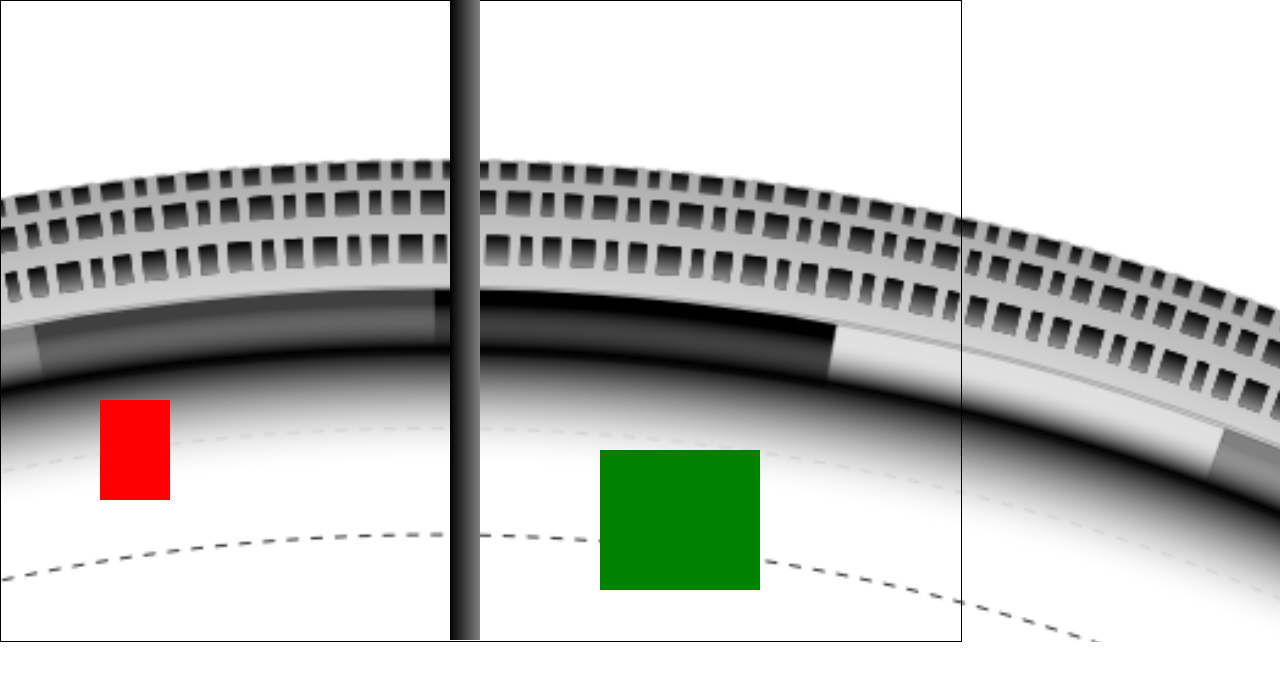
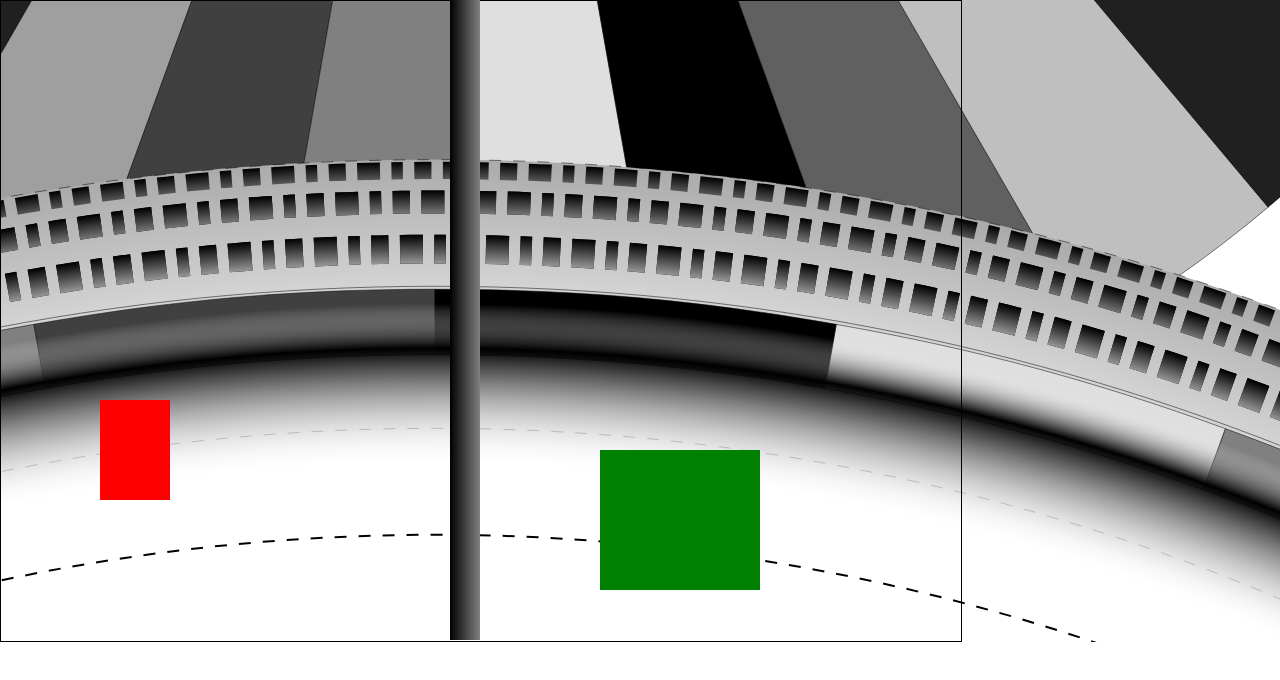
Before and after one commit to I3uckwheat/attack-of-the-clowns, a plain HTML site: page index.html in a window 1280 px wide. Shown: the top 680 px of the page. Drawn offline with Linux system fonts and the light colour scheme.

Commit message:
Add tent top

```diff
--- a/script.js
+++ b/script.js
@@ -1,7 +1,9 @@
 class World {
-  constructor(gameField, backgroundElement) {
+  constructor(gameField, backgroundElement, ceilingElement) {
     this.width = 960;
     this.height = 640;
+
+    this.ceiling = ceilingElement;
 
     this.background = backgroundElement;
 
@@ -13,6 +15,7 @@ class World {
     this.gameField.style.width =  this.width + 'px';
 
     this.initBackground();
+    this.initCeiling();
   }
 
   initBackground() {
@@ -25,10 +28,22 @@ class World {
     this.gameField.appendChild(this.background.element);
   }
 
+  initCeiling() {
+    this.ceiling.element = document.createElement('div');
+    this.ceiling.element.classList.add(this.ceiling.cssClass);
+    this.ceiling.element.style.width = this.ceiling.height + 'px';
+    this.ceiling.element.style.height = this.ceiling.width + 'px';
+    this.ceiling.element.style.top = this.ceiling.y + 'px';
+    this.ceiling.element.style.left = this.ceiling.x + 'px';
+    this.gameField.appendChild(this.ceiling.element);
+  }
+
   update(speed) {
     // TODO - handle wrapping
     // maybe make the `x` variable passed in a degree measurement for the circle?
     this.background.orientation += speed;
+    this.ceiling.orientation -= speed;
+
     this.playFieldObjects.forEach(object => {
       object.x += speed * 13;
     });
@@ -36,6 +51,8 @@ class World {
 
   draw() {
     this.background.element.style.transform = `rotate(${this.background.orientation}deg)`;
+    this.ceiling.element.style.transform = `rotate(${this.ceiling.orientation}deg)`;
+
     this.playFieldObjects.forEach(object => {
       object.element.classList.add(object.cssClass);
       object.element.style.left = object.x + 'px';
@@ -68,12 +85,21 @@ class World {
 
 const gameField = document.querySelector('#game');
 
-const dirt = {
-  cssClass: 'dirt',
+const background = {
+  cssClass: 'ring',
   x: -2065,
   y: 100,
   width: 5000,
   height: 5000,
+  orientation: 0,
+}
+
+const ceiling = {
+  cssClass: 'tent',
+  x: -785,
+  y: -2000,
+  width: 2500,
+  height: 2500,
   orientation: 0,
 }
 
@@ -92,7 +118,7 @@ const player = {
   }
 };
 
-const world = new World(gameField, dirt);
+const world = new World(gameField, background, ceiling);
 
 let left = 0;
 let right = 0;
--- a/style.css
+++ b/style.css
@@ -19,12 +19,16 @@ body {
 	background: black;
 }
 
-.dirt {
+.ring {
   position: absolute;
-  border-radius: 100%;
   background-image: url("big_ring.svg");
-  background-size: cover;
   z-index: -1;
+}
+
+.tent {
+  position: absolute;
+  background-image: url("tent_top.svg");
+  z-index: -2;
 }
 
 .pole {
```
Also changed, not shown: tent_top.svg (added).
